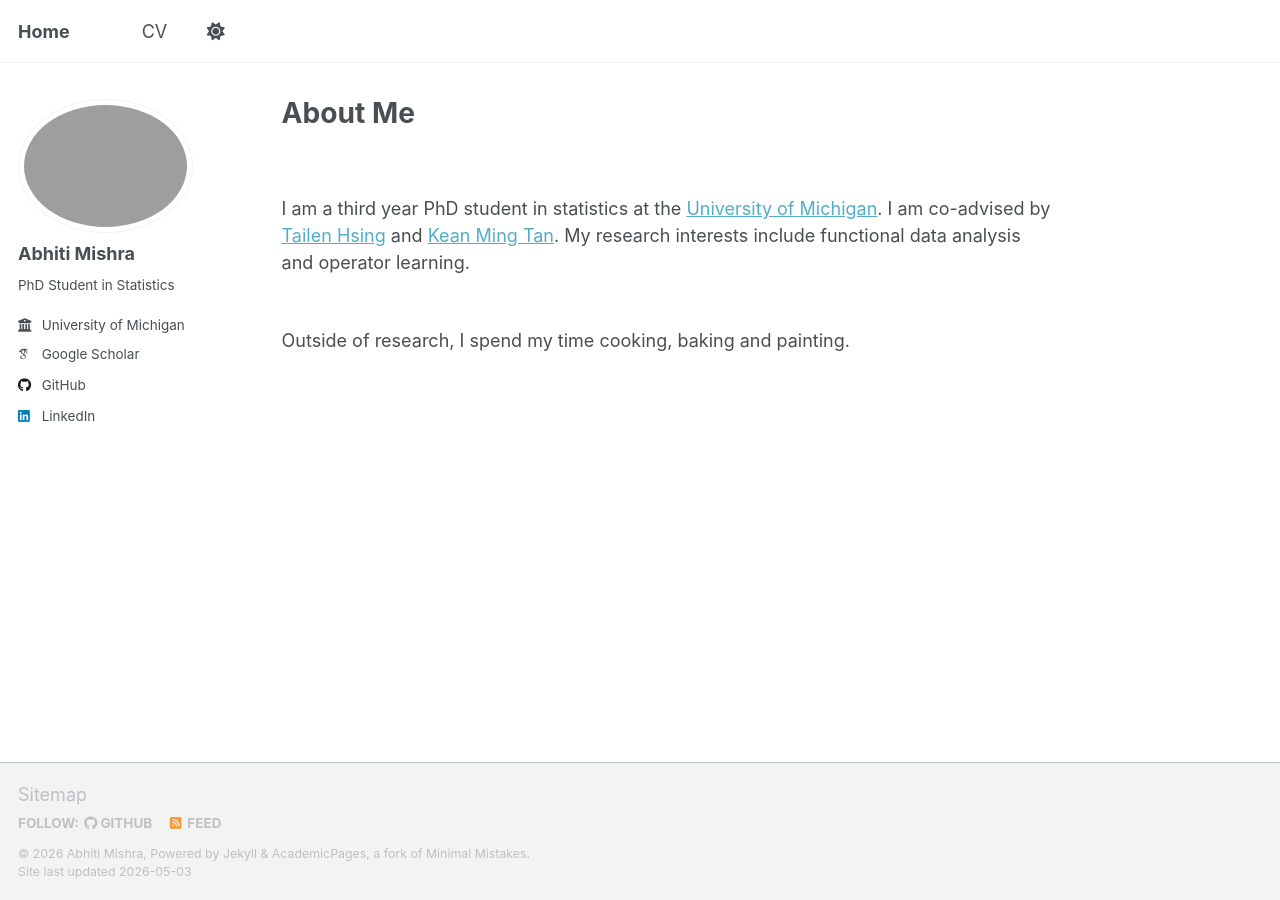
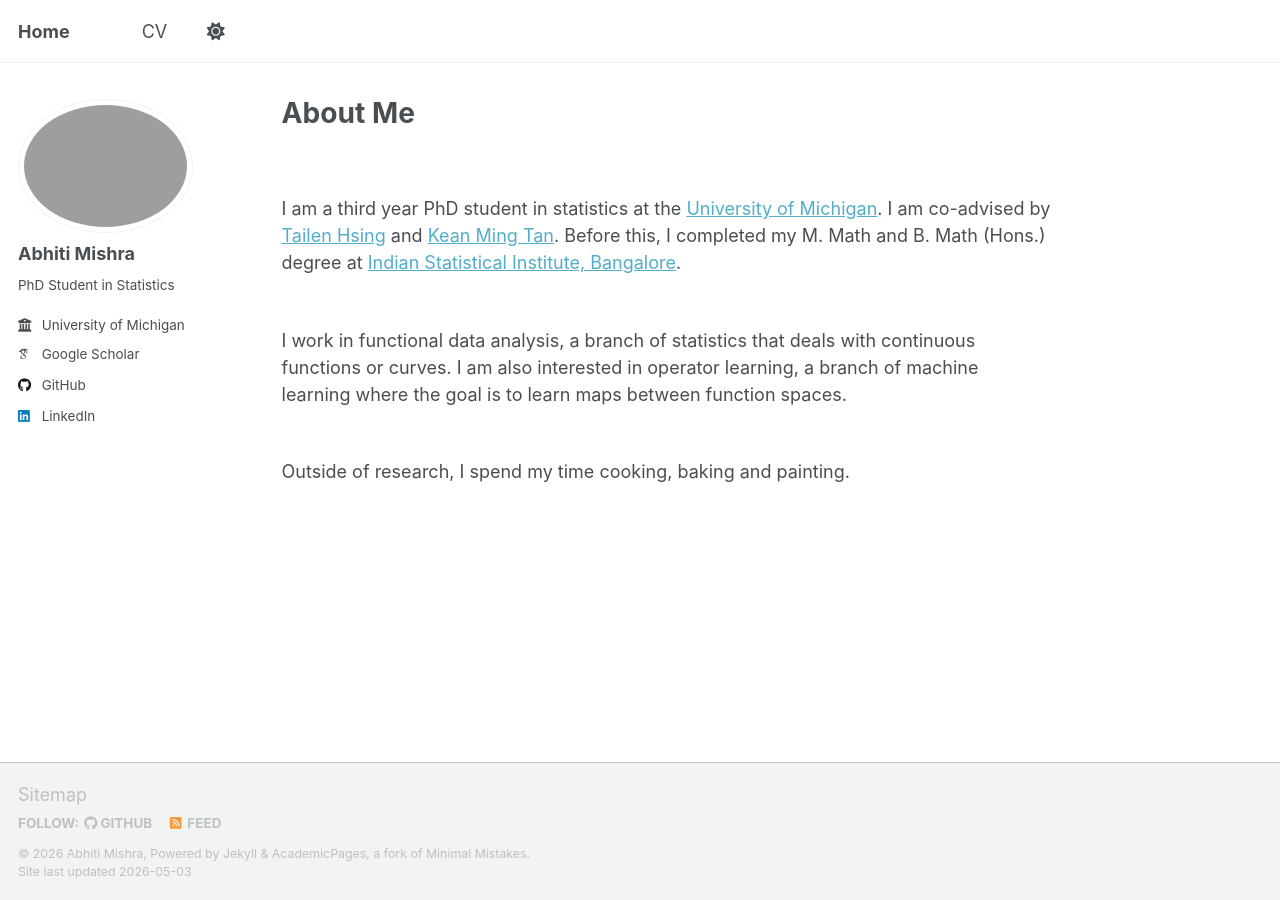
Before and after one commit to abhiti23/abhiti23.github.io, a Jekyll site: the page built from _pages/about.md, in a window 1280 px wide. Built offline with Jekyll 4.4.1, drawn with Linux system fonts in a browser that asks for light colours; some web fonts are replaced; a script that is not in the unit is left out.

Commit message:
updated aboutme and added journal/conference names to publication list

```diff
--- a/_pages/about.md
+++ b/_pages/about.md
@@ -10,7 +10,12 @@ redirect_from:
 
 
 <br /><br />
- I am a third year PhD student in statistics at the [University of Michigan](https://lsa.umich.edu/stats). I am co-advised by [Tailen Hsing](https://dept.stat.lsa.umich.edu/~thsing/) and [Kean Ming Tan](http://www.keanmingtan.com/). My research interests include functional data analysis and operator learning.
+ I am a third year PhD student in statistics at the [University of Michigan](https://lsa.umich.edu/stats). I am co-advised by [Tailen Hsing](https://dept.stat.lsa.umich.edu/~thsing/) and [Kean Ming Tan](http://www.keanmingtan.com/).
+ Before this, I completed my M. Math and B. Math (Hons.) degree at [Indian Statistical Institute, Bangalore](https://www.isibang.ac.in/).
+<br /><br />
+
+I work in functional data analysis, a branch of statistics that deals with continuous functions or curves.
+I am also interested in operator learning, a branch of machine learning where the goal is to learn maps between function spaces.
 <br /><br />
 
  Outside of research, I spend my time cooking, baking and painting.
```
Also changed, not shown: _pages/cv.md (+10 -8 lines), 4 other files.
